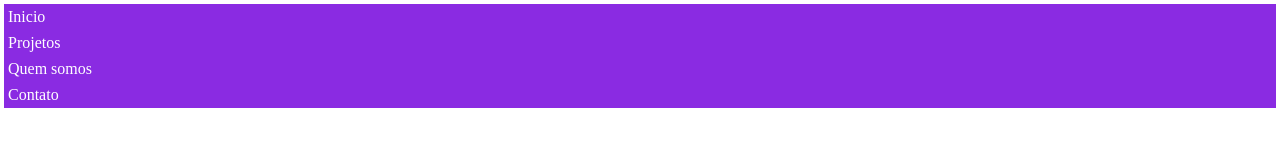
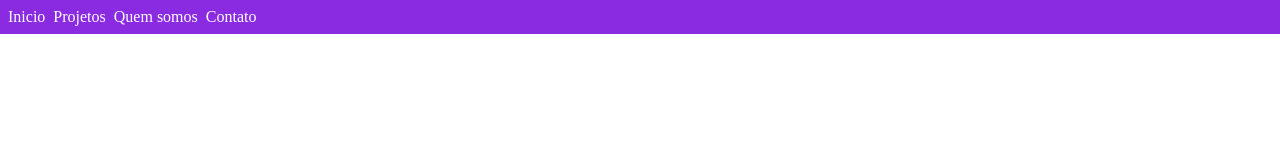
Before and after one commit to RalfHunter/responsividade, a website built with Vite: page index.html in a window 1280 px wide. Built offline with nearby package versions, Linux system fonts and the light colour scheme.

Commit message:
Segundo commit

```diff
--- a/index.html
+++ b/index.html
@@ -9,6 +9,7 @@
   <body>
     <div id="app" class="container">
       <ul class="menu">
+        <img src="/public/menu.svg" alt="">
         <li><a href="#">Inicio</a></li>
         <li><a href="#">Projetos</a></li>
         <li><a href="#">Quem somos</a></li>
--- a/src/style.css
+++ b/src/style.css
@@ -4,26 +4,33 @@
   box-sizing: border-box;
 }
 
-/* Mobile first */
-.menu {
-  padding: 4px;
+.menu > li > a{
+  display: none;
+}
+.menu  {
+  background-color: none;
 }
 
-.menu > li{
+
+@media (min-width: 768px) {
+  .menu {
+    display: flex;
+    background-image: none;
+    padding: 4px;
+    background-color: blueviolet;
+  }
+  .menu img {
+    display: none;
+  }
+  .menu>li {
     list-style: none;
   }
 
-.menu > li > a {
+  .menu>li>a {
     text-decoration: none;
     color: white;
     background-color: blueviolet;
     display: block;
     padding: 4px;
   }
-
-.menu > li > a:hover {
-  background-color: rgb(156, 83, 225);
 }
-
-@media (min-width: 768px){
-}
```
Also changed, not shown: public/circle-x.svg (added), public/hamburger.svg (added), public/menu.svg (added). Lines whose indentation alone changed are shown as unchanged.
